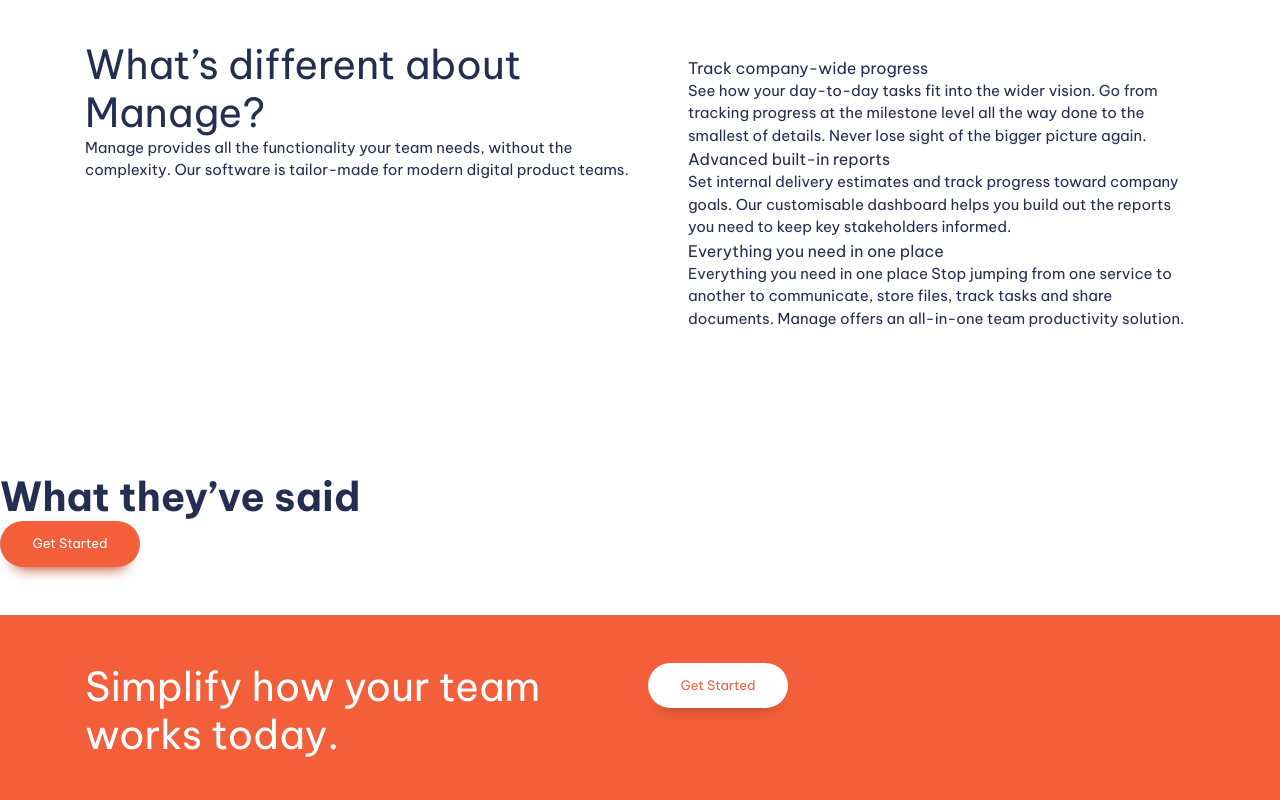
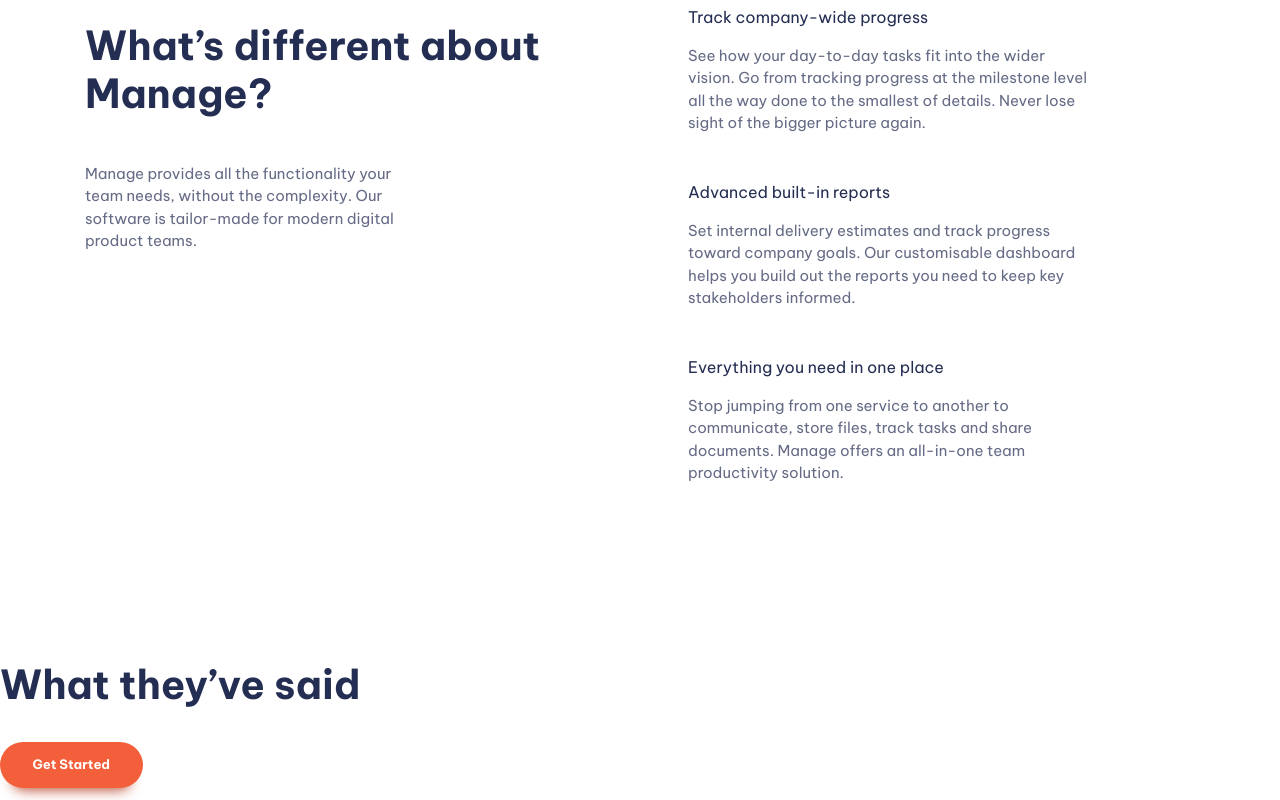
Before and after one commit to A14313/landing-page, a website built with Parcel: page src/index.html in a window 1280 px wide. Shown: the part 840-1640 px from the top of the page. Built offline with nearby package versions, Linux system fonts and the light colour scheme.

Commit message:
Updated general styling
Updated the 2nd section, the font sizes, font colors, cta

```diff
--- a/src/index.html
+++ b/src/index.html
@@ -31,7 +31,7 @@
                             <li><a href="#">Community</a></li>
                         </ul>
                     </nav>
-                    <button class="button" style="display: none;">Get Started</button>
+                    <button class="button | display-sm-none display-md-inline-flex">Get Started</button>
                 </div>
             </div>
         </header>
@@ -40,7 +40,7 @@
             <section class="padding-block-900">
                 <div class="container">
                     <div class="even-columns">
-                        <div>
+                        <div class="flow">
                             <h1 class="fs-primary-heading fw-bold">
                                 Bring everyone together to build better products.
                             </h1>
@@ -62,7 +62,7 @@
             <section class="padding-block-900">
                 <div class="container">
                     <div class="even-columns">
-                        <div>
+                        <div class="flow">
                             <h2 class="fs-secondary-heading fw-bold">
                                 What’s different about Manage?
                             </h2>
@@ -73,30 +73,35 @@
                             </p>
                         </div>
                         <div>
-                            <ul class="numbered-items" role="list">
+                            <ul class="numbered-items | flow"  role="list">
                                 <li>
+                                    <div class="flow" style="--flow-spacer: 1em">
                                         <h3 class="fs-600 fw-bold">Track company-wide progress</h3>
-                                    <p>See how your day-to-day tasks fit into the wider vision. Go from
+                                        <p data-width="wide">See how your day-to-day tasks fit into the wider vision. Go from
                                             tracking progress at the milestone level all the way done to the
                                             smallest of details. Never lose sight of the bigger picture again.
                                         </p>
+                                    </div>
                                 </li>
                                 <li>
+                                    <div class="flow" style="--flow-spacer: 1em">
                                         <h3 class="fs-600 fw-bold">Advanced built-in reports</h3>
-                                    <p>
+                                        <p data-width="wide">
                                             Set internal delivery estimates and track progress toward company
                                             goals. Our customisable dashboard helps you build out the reports
                                             you need to keep key stakeholders informed.
                                         </p>
+                                    </div>
                                 </li>
                                 <li>
+                                    <div class="flow" style="--flow-spacer: 1em">
                                         <h3 class="fs-600 fw-bold">Everything you need in one place</h3>
-                                    <p>
-                                        Everything you need in one place
+                                        <p data-width="wide">
                                             Stop jumping from one service to another to communicate, store files,
                                             track tasks and share documents. Manage offers an all-in-one team
                                             productivity solution.
                                         </p>
+                                    </div>
                                 </li>
                             </ul>
                         </div>
@@ -112,15 +117,15 @@
                 <button class="button">Get Started</button>
             </section>
 
-            <section class="cta | bg-accent-400 text-neutral-100 padding-block-700">
+            <section class="cta | bg-accent-400 text-neutral-100 padding-block-900">
                 <div class="container">
-                    <div class="even-columns">
+                    <div class="even-columns vertical-align-center">
                         <div>
-                            <p class="fs-secondary-heading fw-bold">
+                            <p class="fs-primary-heading fw-bold">
                                 Simplify how your team works today.
                             </p>
                         </div>
-                        <div>
+                        <div class="justify-self-end-md">
                             <button class="button" data-type="inverted">Get Started</button>
                         </div>
                     </div>
@@ -143,7 +148,7 @@
                     </div>
                     <div>
                         <nav class="footer-nav">
-                            <ul aria-label="Footer" role="list">
+                            <ul class="flow" aria-label="Footer" role="list">
                                 <li><a href="">Home</a></li>
                                 <li><a href="">Pricing</a></li>
                                 <li><a href="">Products</a></li>
--- a/src/js/toggle.js
+++ b/src/js/toggle.js
@@ -1,7 +1,9 @@
+const primaryHeader = document.querySelector(".primary-header");
 const navToggle = document.querySelector(".mobile-nav-toggle");
 const primaryNav = document.querySelector(".primary-navigation");
 
 navToggle.addEventListener("click", () => {
     primaryNav.hasAttribute("data-visible") ? navToggle.setAttribute("aria-expanded", false) : navToggle.setAttribute("aria-expanded", true);
     primaryNav.toggleAttribute("data-visible");
+    primaryHeader.toggleAttribute("data-overlay");
 });
--- a/src/scss/_fonts.scss
+++ b/src/scss/_fonts.scss
@@ -13,9 +13,9 @@
 /*Font weight*/
 
 $font-weight: (
-    fw-regular: 400,
-    fw-semi-bold: 500,
-    fw-bold: 700
+    regular: 400,
+    semi-bold: 500,
+    bold: 700
 );
 
 @function fw($key) {
--- a/src/scss/main.scss
+++ b/src/scss/main.scss
@@ -14,11 +14,11 @@
 
 /* Remove default margin */
 body,
-h1,
+/*h1,
 h2,
 h3,
 h4,
-p,
+p,*/
 figure,
 blockquote,
 dl,
@@ -95,11 +95,222 @@
     --size-700: 3rem;
     --size-800: 4rem;
     --size-900: 5rem;
+}
 
 
+/*General styling*/
+
+body {
+    font-family: ff(ff-primary);
+    font-size: var(--fs-body);
+    color: color(primary-400);
+}
+
+p {
+
+    &:not([class]) {
+        opacity: .7;
+        max-width: 32ch;
+    }
+
+    &[data-width="wide"] {
+        max-width: 40ch;
+    }
+}
+
+/* Button */
+
+.button {
+    display: inline-flex;
+    border: 0;
+    text-decoration: none;
+    border-radius: 100vmax;
+    padding: 1.25em 2.5em;
+    font-weight: fw(bold);
+    font-size: var(--fs-button);
+    line-height: 1; /*To make the text centered, then add more padding*/
+    cursor: pointer;
+    color: color(neutral-100);
+    background-color: color(accent-400);
+    box-shadow: 0 1.125em 1em -1em color(accent-500);
+
+
+    &[data-type="inverted"] {
+        background-color: color(neutral-100);
+        color: color(accent-400);
+    }
+
+    &:hover,
+    &:focus-visible {
+        background-color: color(accent-300);
+    }
+
+    &[data-type="inverted"]:hover,
+    &[data-type="inverted"]:focus-visible {
+        background-color: color(neutral-100);
+        color: color(accent-300);
+    }
+}
+
+/*Navigation*/
+
+.primary-header {
+    padding-top: var(--size-700);
+
+    @media (max-width: 50em) {
+
+        &[data-overlay]::before {
+            content: "";
+            position: fixed;
+            inset: 0;
+            background-image: linear-gradient(rgb(0 0 0 / 0), rgb(0 0 0 / 0.8))
+        }
+    }
+}
+
+.nav-wrapper {
+    display: flex;
+    justify-content: space-between;
+    align-items: center;
+}
+
+.mobile-nav-toggle {
+    display: none;
+}
+
+.mobile-nav-toggle {
+    cursor: pointer;
+    background: transparent;
+    border: 0;
+    padding: 0.5em;
+
+
+    & .icon-close {
+        display: none;
+    }
+
+    @media (max-width: 50em) {
+        display: block;
+        position: fixed;
+        top: var(--size-600);
+        right: var(--size-400);
+        //        z-index: 100;
+    }
+}
+
+.primary-navigation {
+
+    @media (max-width: 50em) {
+        display: none;
+        position: fixed;
+        padding: var(--size-700);
+        inset: 7rem var(--size-400) auto;
+        max-width: 25rem;
+        margin-inline: auto;
+        background-color: color(neutral-100);
+        border-radius: var(--size-100);
+        box-shadow: 0 0 0.75em rgba(0, 0, 0, 0.05);
+
+        &[data-visible] {
+            display: block;
+
+        }
+    }
+}
+
+.nav-list {
+    padding: 0;
+    margin: 0;
+    font-size: var(--fs-nav);
+    display: flex;
+    gap: clamp(var(--size-400), 5vw, var(--size-700));
+    font-weight: fw(semi-bold);
+
+    & a {
+        text-decoration: none;
+        color: color(primary-400);
+
+        &:hover,
+        &:focus-visible {
+            color: color(accent-400);
+        }
+    }
+
+    @media (max-width: 50em) {
+        display: grid;
+        gap: var(--size-600);
+        text-align: center;
+        font-weight: fw(bold);
+    }
+}
+
+/*cta*/
+
+.cta {
+    position: relative;
+    isolation: isolate;
+    text-align: center;
+
+
+    &::before {
+        content: '';
+        position: absolute;
+        z-index: -1;
+        inset: 0;
+        background-image:
+            url("../images/bg-tablet-pattern.svg"),
+            url("../images/bg-tablet-pattern.svg");
+        background-position: -20rem -5rem, 70rem -42rem;
+        background-repeat: no-repeat;
+        opacity: .1;
+    }
+
+    @media (min-width: 50em) {
+        text-align: initial;
+    }
 }
 
 /*Utility Classes*/
+
+.container {
+    --max-width: 1110px;
+    --padding: 1rem;
+
+    width: min(var(--max-width), 100% - (var(--padding) * 2));
+    margin-inline: auto;
+}
+
+.even-columns {
+    display: grid;
+    gap: 1rem;
+//    outline: 1px solid lime;
+
+    @include mediaQuery(med) {
+        grid-auto-flow: column;
+        grid-auto-columns: 1fr;
+    }
+}
+
+.vertical-align-center {
+    align-items: center;
+}
+
+.justify-self-end {
+    justify-self: end;
+}
+
+.justify-self-end-md {
+    @media (min-width: 50em) {
+        justify-self: end;
+    }
+}
+
+
+
+:where(.flow > :not(:first-child)) {
+    //    outline: 3px solid lime;
+    margin-top: var(--flow-spacer, 3em);
+}
 
 .visually-hidden {
     position: absolute;
@@ -182,142 +393,12 @@
     padding-block: var(--size-900);
 }
 
-.container {
-    --max-width: 1110px;
-    --padding: 1rem;
-
-    width: min(var(--max-width), 100% - (var(--padding) * 2));
-    margin-inline: auto;
-}
-
-.even-columns {
-    display: grid;
-    gap: 1rem;
-
-    @include mediaQuery(med) {
-        grid-auto-flow: column;
-        grid-auto-columns: 1fr;
-    }
-}
-
-/*General styling*/
-
-body {
-    font-family: ff(ff-primary);
-    font-size: var(--fs-body);
-    color: color(primary-400);
-}
-
-/* Button */
-
-.button {
-    border: 0;
-    text-decoration: none;
-    border-radius: 100vmax;
-    padding: 1.25em 2.5em;
-    font-weight: fw(bold);
-    font-size: var(--fs-button);
-    line-height: 1; /*To make the text centered, then add more padding*/
-    cursor: pointer;
-    color: color(neutral-100);
-    background-color: color(accent-400);
-    box-shadow: 0 1.125em 1em -1em color(accent-500);
-
-
-    &[data-type="inverted"] {
-        background-color: color(neutral-100);
-        color: color(accent-400);
-    }
-
-    &:hover,
-    &:focus-visible {
-        background-color: color(accent-300);
-    }
-
-    &[data-type="inverted"]:hover,
-    &[data-type="inverted"]:focus-visible {
-        background-color: color(neutral-100);
-        color: color(accent-300);
-    }
-}
-
-/*Navigation*/
-
-.primary-header {
-    margin-top: var(--size-700);
-}
-
-.nav-wrapper {
-    display: flex;
-    justify-content: space-between;
-    align-items: center;
-}
-
-.mobile-nav-toggle {
+.display-sm-none {
     display: none;
 }
 
-.mobile-nav-toggle {
-    cursor: pointer;
-    background: transparent;
-    border: 0;
-    padding: 0.5em;
-
-
-    & .icon-close {
-        display: none;
-    }
-
-    @media (max-width: 50em) {
-        display: block;
+.display-md-inline-flex {
+    @media (min-width: 50em) {
+        display: inline-flex;
     }
 }
-
-.primary-navigation {
-
-    @media (max-width: 50em) {
-        display: none;
-        position: absolute;
-        padding: var(--size-700);
-        inset: 7rem var(--size-400) auto;
-        background-color: color(neutral-100);
-        border-radius: var(--size-100);
-        box-shadow: 0 0 0.75em rgba(0, 0, 0, 0.05);
-
-        &[data-visible] {
-            display: block;
-
-        }
-
-        &::after {
-            content: '';
-            position: fixed;
-            z-index: -1;
-            inset: 0;
-            background-image: linear-gradient(red, blue)
-        }
-    }
-}
-
-.nav-list {
-    padding: 0;
-    margin: 0;
-    font-size: var(--fs-nav);
-
-    @media (max-width: 50em) {
-        display: grid;
-        gap: var(--size-600);
-        text-align: center;
-        font-weight: fw(bold);
-
-        & a {
-            text-decoration: none;
-            color: color(primary-400);
-
-            &:hover,
-            &:focus-visible {
-                color: color(accent-400);
-            }
-        }
-    }
-}
```
Also changed, not shown: dist/bg-tablet-pattern.3725bd9a.svg (added), dist/index.html, 8 other files. Lines whose indentation alone changed are shown as unchanged.
